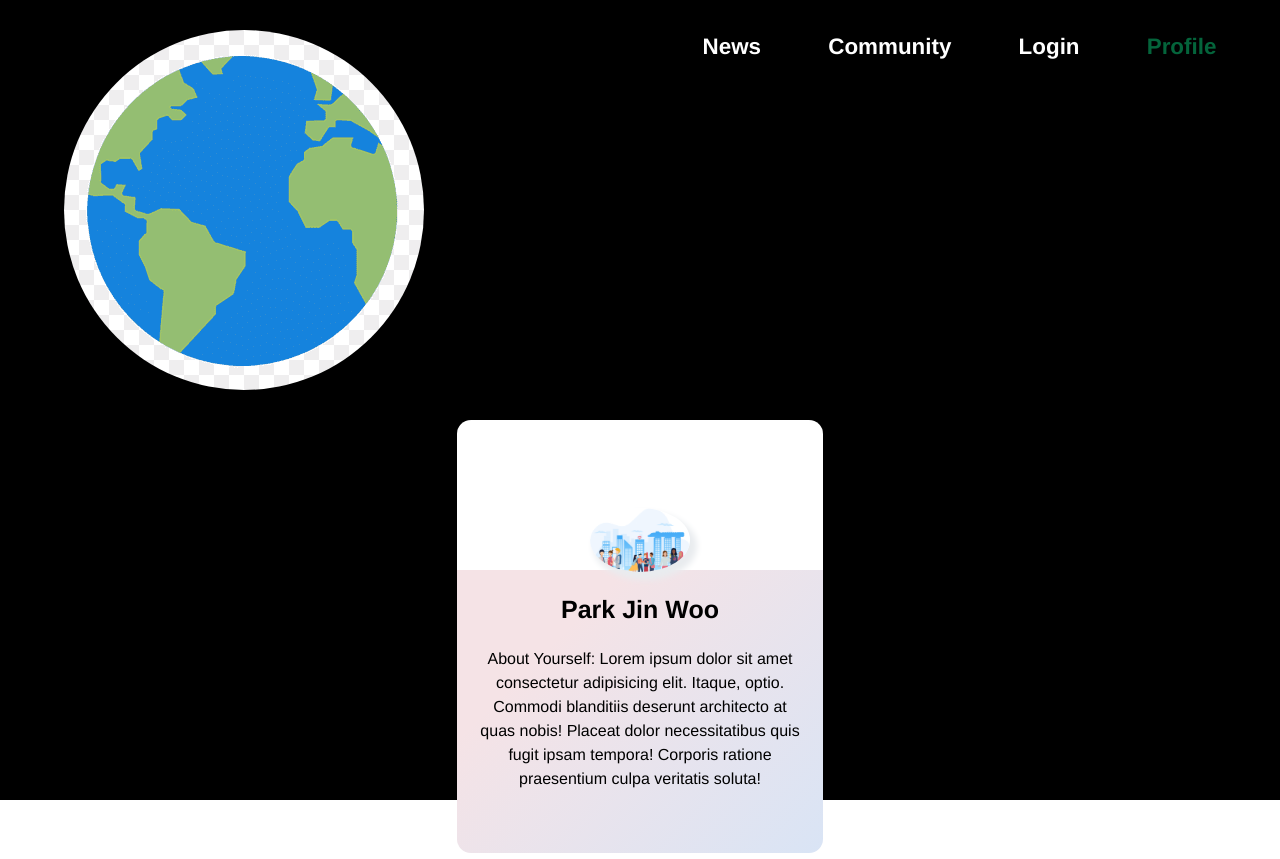
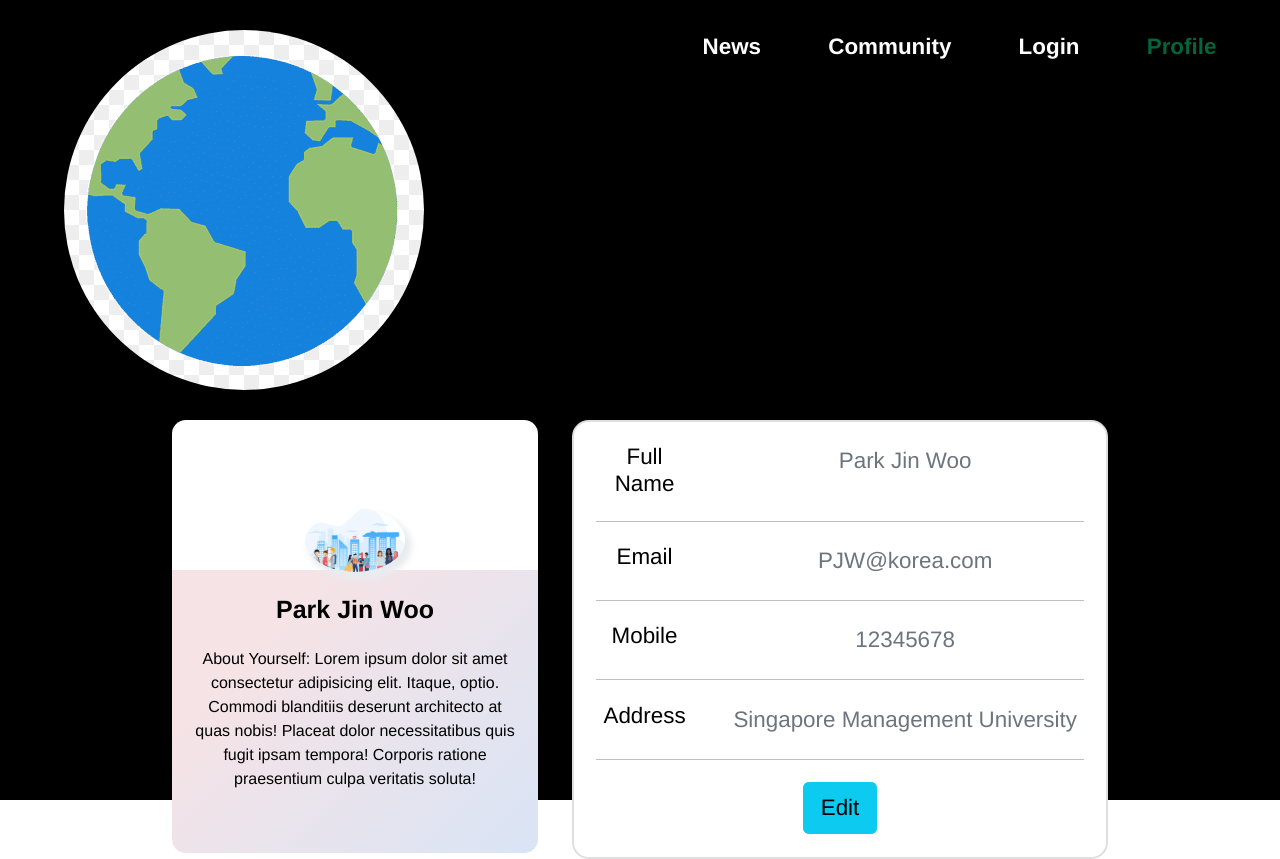
Before and after one commit to quinncheong/save-my-world, a Vue app: page /#/profile in a window 1280 px wide. Built offline with nearby package versions, Linux system fonts and the light colour scheme.

Commit message:
Account Settings (1st Row)

```diff
--- a/src/views/Profile.vue
+++ b/src/views/Profile.vue
@@ -12,6 +12,49 @@
                     <p class="information mt-3 text-justify"> About Yourself: Lorem ipsum dolor sit amet consectetur adipisicing elit. Itaque, optio. Commodi blanditiis deserunt architecto at quas nobis! Placeat dolor necessitatibus quis fugit ipsam tempora! Corporis ratione praesentium culpa veritatis soluta! </p>
                 </div>
 
+            </div>
+            </div>
+
+            <!-- this would be for the account settings -->
+            <div class="col-md-6 sameHeight1">
+                <div class="card">
+                <div class="card-body">
+                    <div class="row">
+                        <div class="col-sm-3">
+                            <h6 class="mb-0">Full Name</h6>
+                        </div>
+                        <div class="col-sm-9 text-secondary">Park Jin Woo</div>
+                    </div>
+                <hr>
+                <div class="row">
+                    <div class="col-sm-3">
+                        <h6 class="mb-0">Email</h6>
+                    </div>
+                        <div class="col-sm-9 text-secondary">PJW@korea.com</div>
+                </div>
+                <hr>
+                <div class="row">
+                    <div class="col-sm-3">
+                        <h6 class="mb-0">Mobile</h6>
+                    </div>
+                    <div class="col-sm-9 text-secondary">
+                        12345678
+                    </div>
+                </div>
+                <hr>
+                <div class="row">
+                    <div class="col-sm-3">
+                        <h6 class="mb-0">Address</h6>
+                    </div>
+                    <div class="col-sm-9 text-secondary">Singapore Management University</div>
+                </div>
+                <hr>
+                <div class="row">
+                    <div class="col-sm-12">
+                        <a class="btn btn-info" target="__blank" href="#">Edit</a>
+                    </div>
+                </div>
+                </div>
             </div>
             </div>
 
@@ -78,6 +121,20 @@ export default {
 }
 
 
+/*the following style is for account settings */
 
+.card {
+    position: relative;
+    display: flex;
+    flex-direction: column;
+    min-width: 0;
+    word-wrap: break-word;
+    background-color: white;
+    background-clip: border-box;
+    border: 2px solid rgba(0,0,0,.125);
+    border-radius: .75rem;
+    color: black;
+
+}
 
 </style>
```
